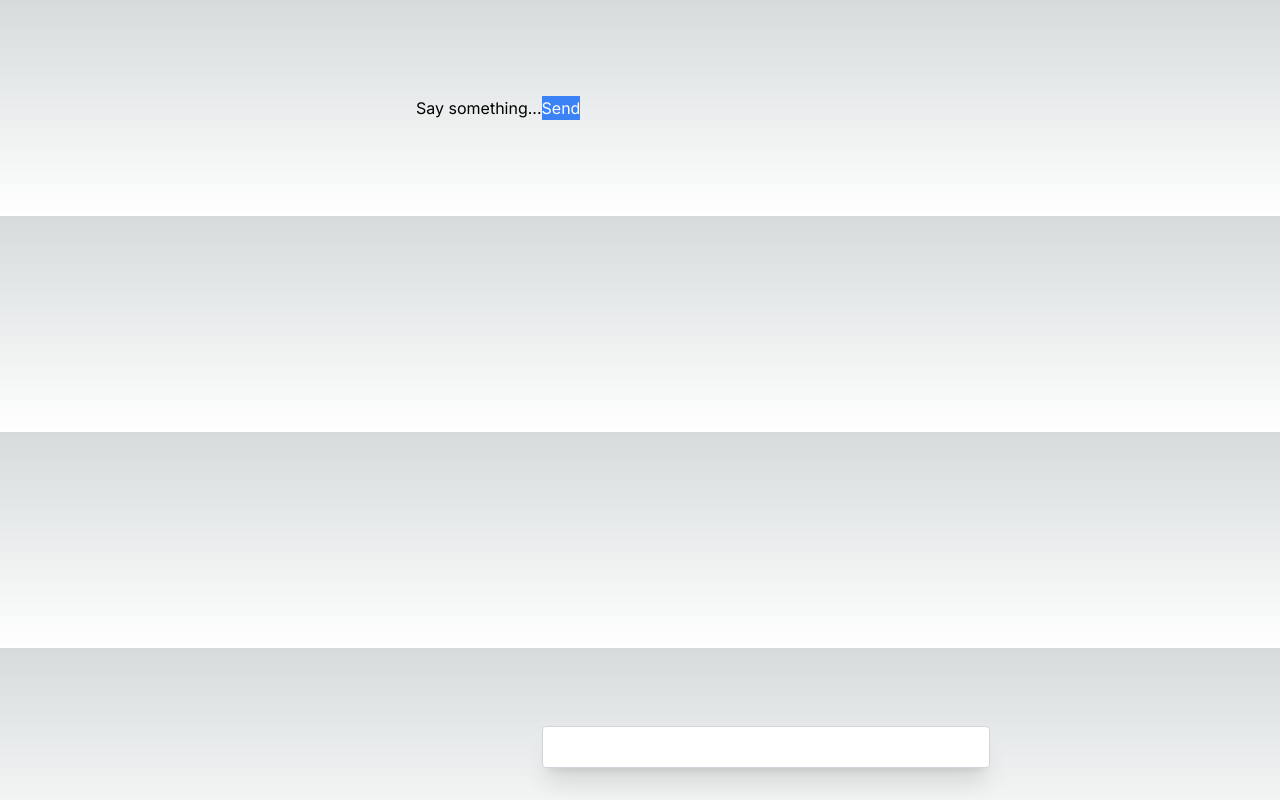
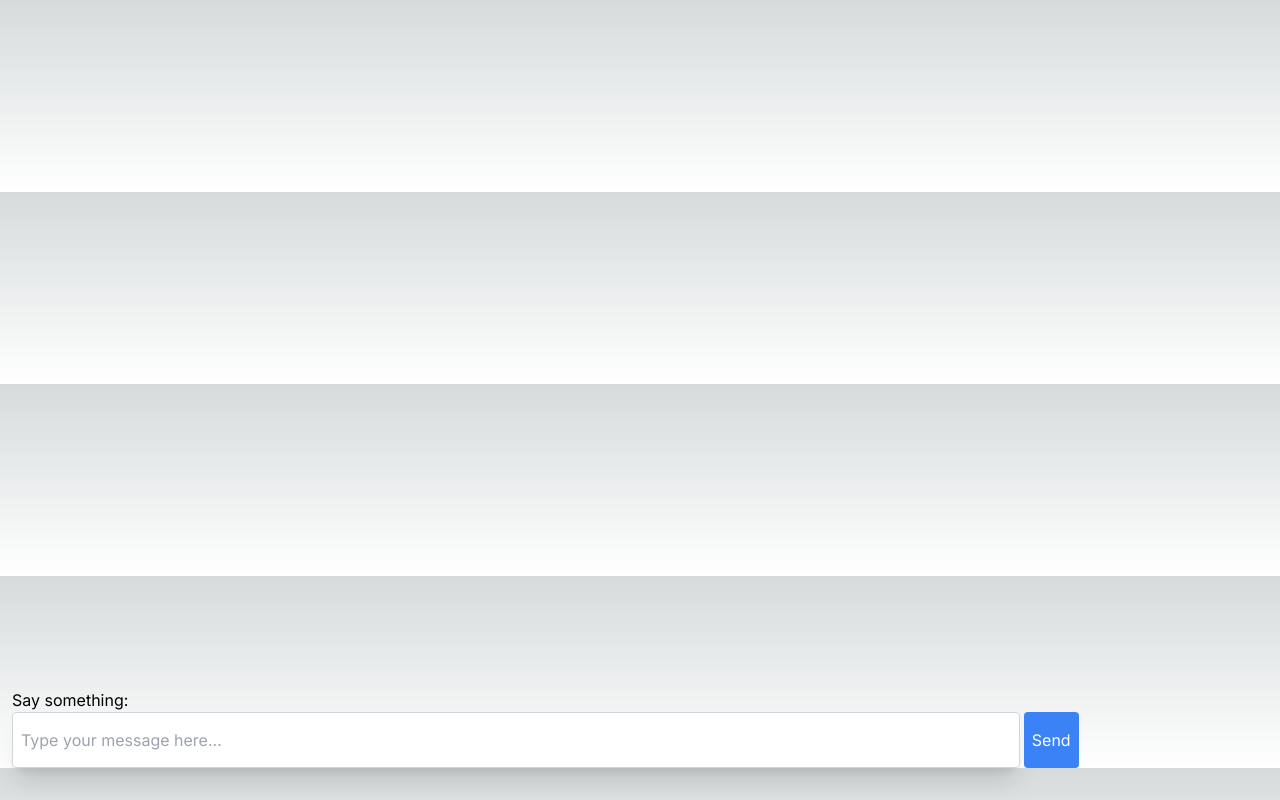
Before and after one commit to tfutada/zenn-vercel-ai-sdk, a Next.js app: page /chat in a window 1280 px wide. Built offline with nearby package versions, Linux system fonts and the light colour scheme.

Commit message:
improve cosmetic stuff

```diff
--- a/app/chat/client.tsx
+++ b/app/chat/client.tsx
@@ -12,6 +12,7 @@ export default function Chat() {
     console.log(messages)
 
     return (
+        <>
             <div className="mx-auto w-full max-w-md py-24 flex flex-col stretch">
                 {messages.map(m => (
                     <div key={m.id}>
@@ -19,18 +20,24 @@ export default function Chat() {
                         {m.content}
                     </div>
                 ))}
+            </div>
 
             <form onSubmit={handleSubmit}>
-                <label>
-                    Say something...
+                <div className="fixed bottom-0 flex flex-col w-5/6 ml-3 mb-8">
+                    <label htmlFor="userMessage">Say something:</label>
+                    <div className="flex">
                         <input
-                        className="fixed w-full max-w-md bottom-0 border border-gray-300 rounded mb-8 shadow-xl p-2 text-black"
+                            id="userMessage"
+                            className="grow border border-gray-300 rounded shadow-xl p-2 text-blue-800"
                             value={input}
                             onChange={handleInputChange}
+                            placeholder="Type your message here..."
                         />
-                </label>
-                <button className="text-white bg-blue-500" type="submit">Send</button>
+                        <button className="text-white bg-blue-500 flex-none w-30 h-14 ml-1 rounded p-2" type="submit">Send</button>
+                    </div>
+                </div>
             </form>
-        </div>
+
+        </>
     )
 }
```
Lines whose indentation alone changed are shown as unchanged.
